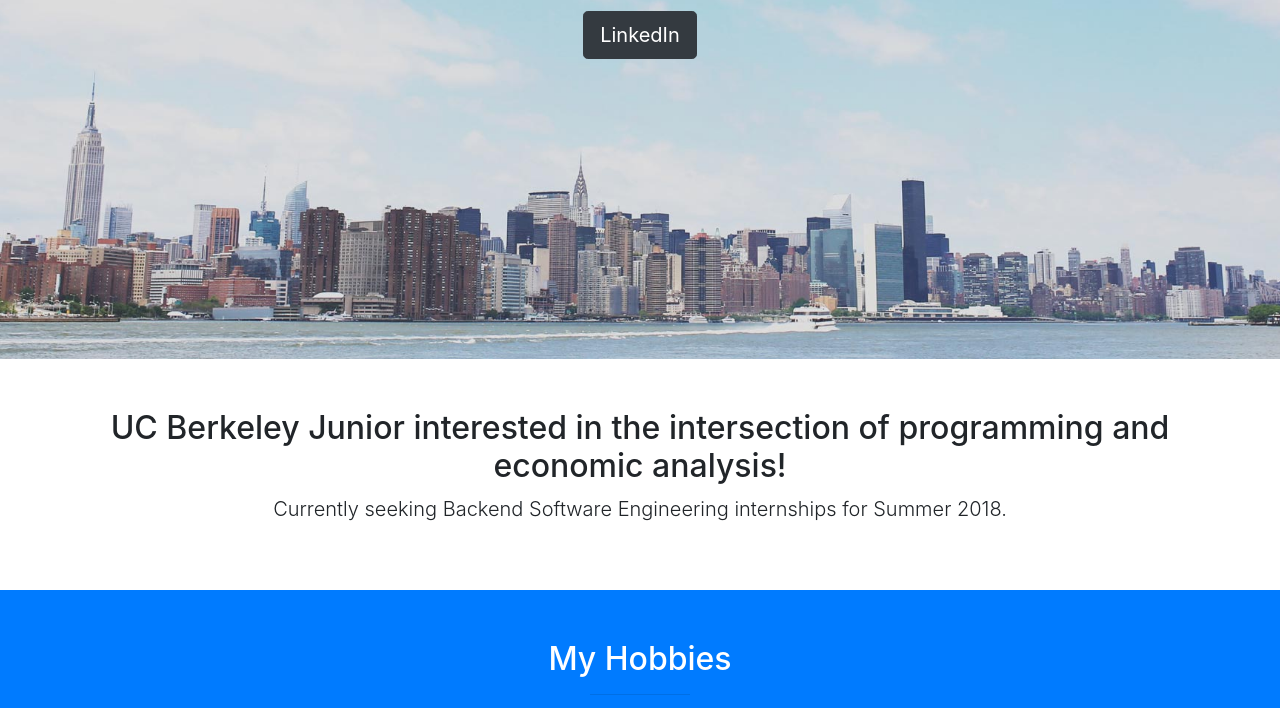
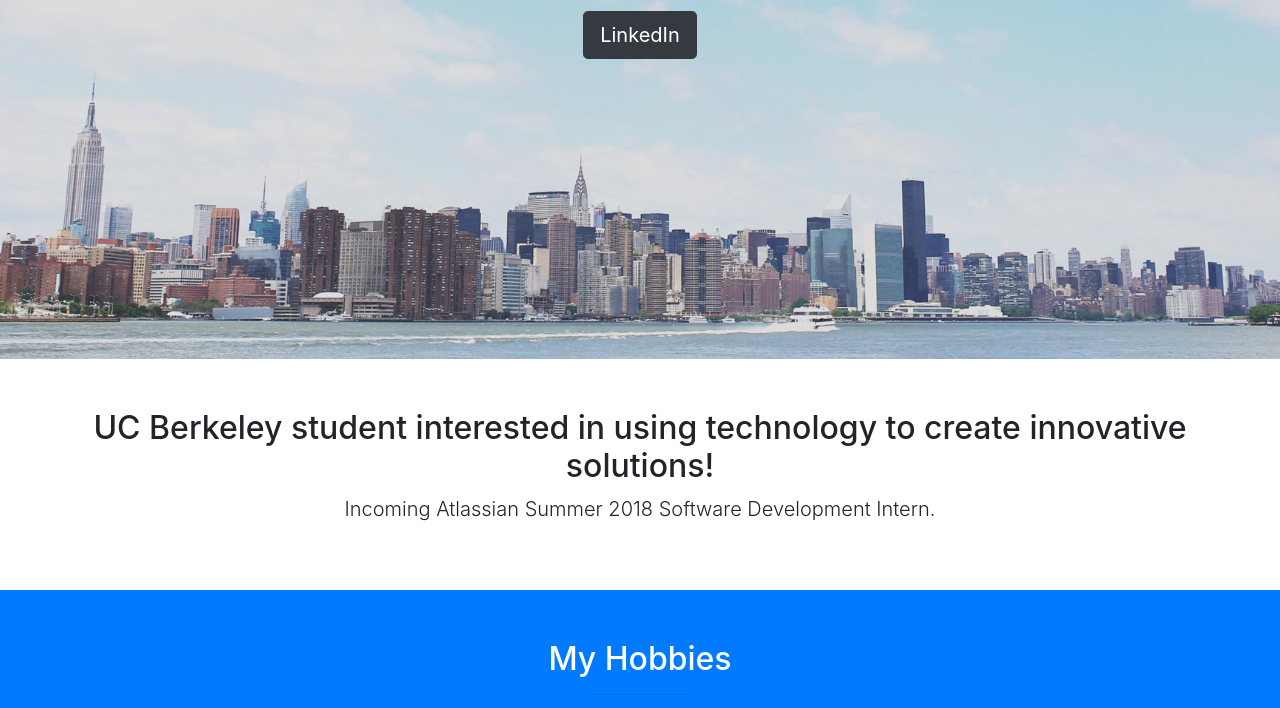
Before and after one commit to akshatdas/akshatdas.github.io, a website with bundled scripts: page index.html in a window 1280 px wide. Shown: the part 441-1149 px from the top of the page. Built offline with nearby package versions, Linux system fonts and the light colour scheme.

Commit message:
Revise summer plans

```diff
--- a/index.html
+++ b/index.html
@@ -60,8 +60,8 @@
     <!-- About -->
     <section id="about" class="about">
       <div class="container text-center">
-        <h2>UC Berkeley Junior interested in the intersection of programming and economic analysis!</h2>
-        <p class="lead">Currently seeking Backend Software Engineering internships for Summer 2018.</p>
+        <h2>UC Berkeley student interested in using technology to create innovative solutions!</h2>
+        <p class="lead">Incoming Atlassian Summer 2018 Software Development Intern.</p>
       </div>
       <!-- /.container -->
     </section>
@@ -190,6 +190,8 @@
       <!-- /.container -->
     </section>
 
+    <!-- TODO LINK TO LINKEDIN AND BLOG -->
+
     <!-- Call to Action -->
     <aside class="call-to-action bg-primary text-white">
       <div class="container text-center">
```
